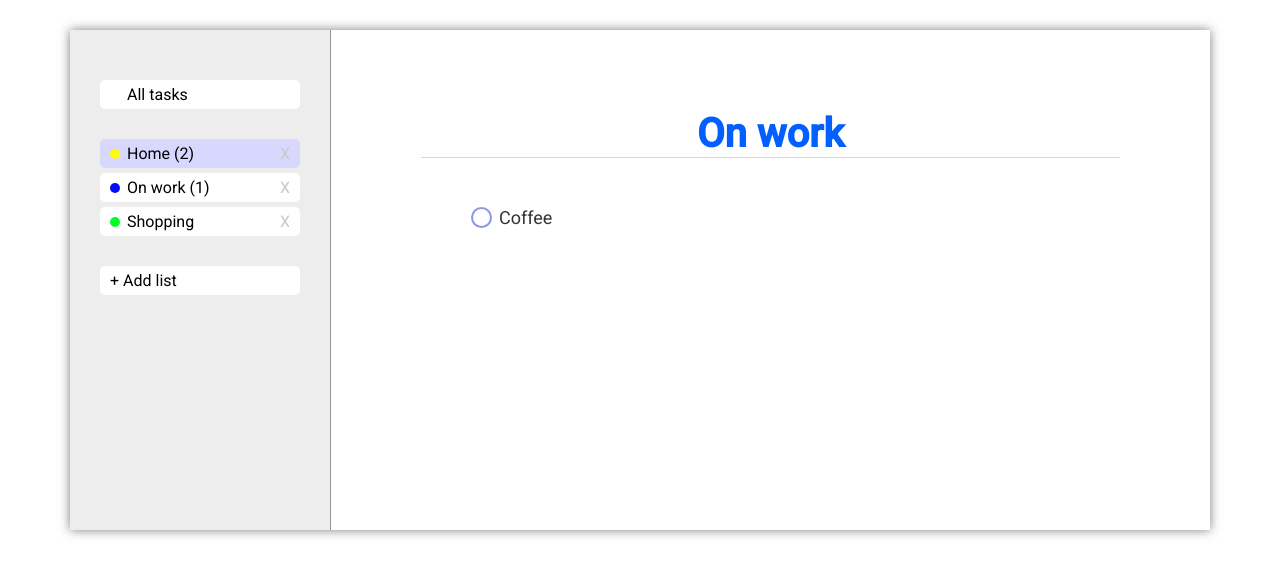
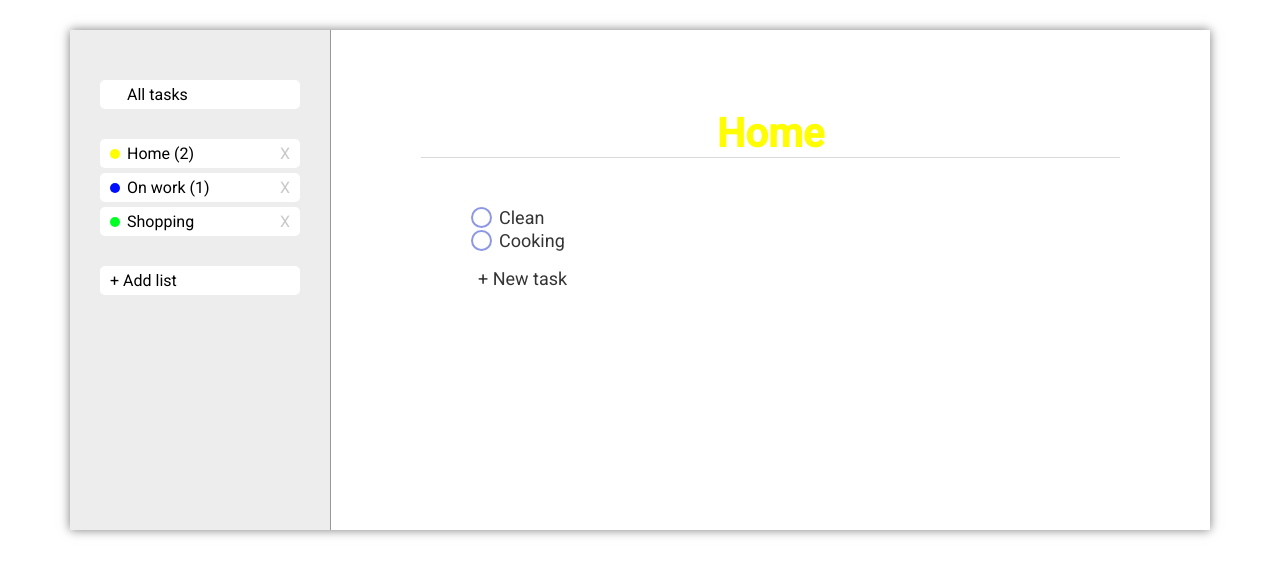
Before and after one commit to QzarD/myboard, a React (Create React App) app: page / in a window 1280 px wide. Shown: the top 576 px of the page. Built offline with nearby package versions, Linux system fonts and the light colour scheme.

Commit message:
add new task and fix bugs

```diff
--- a/src/App.js
+++ b/src/App.js
@@ -2,11 +2,14 @@ import React from 'react';
 import './App.css';
 import List from "./Components/List/List";
 import {connect} from "react-redux";
-import {addList, deleteList, renameList} from "./Redux/myboard-reducer";
+import {addList, addTask, deleteList, renameList} from "./Redux/myboard-reducer";
 import Tasks from "./Components/Tasks/Tasks";
 
-function App({lists, colors, addList, deleteList, tasks, renameList}) {
-    const [activeList, setActiveList]=React.useState('1');
+function App({lists, colors, addList, deleteList, tasks, renameList, addTask}) {
+    const [activeList, setActiveList]=React.useState('0');
+    if (!lists[activeList] && activeList>0){
+        setActiveList(activeList-1)
+    }
     return (
         <div className="App">
             <div className="innerApp">
@@ -27,8 +30,10 @@ function App({lists, colors, addList, deleteList, tasks, renameList}) {
                           ]}/>
                 </div>
                 <div className="tasks">
-                    {lists && activeList>=0 &&
-                    <Tasks renameList={renameList}
+                    {lists && lists[activeList] && activeList>=0 &&
+                    <Tasks addTask={addTask}
+                        renameList={renameList}
+                           colorName={colors.find(color=>color.id===lists[activeList].colorId).name}
                            list={lists[activeList]}
                            tasks={tasks.filter(task=> task.listId===lists[activeList].id)}/>}
                 </div>
@@ -45,4 +50,4 @@ const mapStateToProps = state => ({
     tasks: state.myboard.tasks,
 });
 
-export default connect(mapStateToProps, {addList, deleteList, renameList})(App);
+export default connect(mapStateToProps, {addList, deleteList, renameList, addTask})(App);
--- a/src/Components/List/List.jsx
+++ b/src/Components/List/List.jsx
@@ -7,7 +7,9 @@ const List=({lists, isRemovable, addListBtn, colors, addList, deleteList, tasks,
     const [selectColor, setSelectColor]=useState('1');
     const [nameNewList, setNameNewList]=useState('');
     const onClickBtn=(index)=>{
-        setActiveList(index);
+        if (isRemovable){
+            setActiveList(index);
+        }
         setWindowAddTask(!windowAddTask);
         setNameNewList('');
         setSelectColor('1')
@@ -21,7 +23,7 @@ const List=({lists, isRemovable, addListBtn, colors, addList, deleteList, tasks,
     };
     const listDeleteBtn=(id)=>{
         if (window.confirm("Delete?")){
-            deleteList(id)
+            deleteList(id);
         }
     };
 
@@ -29,9 +31,9 @@ const List=({lists, isRemovable, addListBtn, colors, addList, deleteList, tasks,
         <>
             <ul className="lists">
                 {lists.map((list, index)=>(
-                    <li onClick={()=>onClickBtn(index)}
-                        key={index} className={list.id && list.id===activeList && 'active'}>
-                        <div className="listName">
+                    <li
+                        key={index} className={index===activeList ? 'active' : ''}>
+                        <div onClick={()=>onClickBtn(index)} className="listName">
                             {list.icon ? list.icon :
                                 <i className={`color-${list.color}`}/>
                             }
--- a/src/Components/Tasks/Tasks.css
+++ b/src/Components/Tasks/Tasks.css
@@ -3,7 +3,6 @@
     text-align: center;
     margin-top: 60px;
     font-size: 40px;
-    color: #0360ff;
     border-bottom: 1px solid #d9d9d9;
 }
 .help{
@@ -22,6 +21,13 @@
     margin-top: 30px;
     color: #343434;
     font-size: 18px;
+}
+.innerTasks h2{
+    text-align: center;
+    color: #d9d9d9;
+}
+.newTaskBtn{
+    margin: 15px 0 0 7px;
 }
 .checkbox input{
     display: none;
@@ -62,3 +68,15 @@
 .taskName{
 
 }
+.colorName-red{
+    color: #ff000a;
+}
+.colorName-blue{
+    color: #000eff;
+}
+.colorName-green{
+    color: #00ff23;
+}
+.colorName-yellow{
+    color: #fffd00;
+}
--- a/src/Components/Tasks/Tasks.jsx
+++ b/src/Components/Tasks/Tasks.jsx
@@ -1,20 +1,27 @@
 import React from 'react';
 import './Tasks.css';
 
-const Tasks = ({list, tasks, renameList}) => {
-    const changeNameList=()=>{
-        const newName=window.prompt('Name of list:', list.name);
-        if (newName){
+const Tasks = ({list, tasks, renameList, colorName, addTask}) => {
+    const [showNewTaskInput, setShowNewTaskInput] = React.useState(false);
+    const [textNewTaskInput, setTextNewTaskInput] = React.useState('');
+    const changeNameList = () => {
+        const newName = window.prompt('Name of list:', list.name);
+        if (newName) {
             renameList(list.id, newName)
+        }
+    };
+    const enterNewTask=()=>{
+        if (textNewTaskInput){
+            addTask(list.id,textNewTaskInput)
         }
     };
     return (
         <>
-            <h2 onClick={changeNameList} className="nameTask">{list.name}</h2>
+            <h2 onClick={changeNameList} className={`nameTask colorName-${colorName}`}>{list.name}</h2>
             <span className="help">You can change it ;) click</span>
             <div className="innerTasks">
-                {tasks.map(task=>(
-                    <div className="task">
+                {tasks.map(task => (
+                    <div key={task.id} className="task">
                         <div className="checkbox">
                             <input type="checkbox" id={`chek-${task.id}`}/>
                             <label htmlFor={`chek-${task.id}`}>
@@ -24,6 +31,20 @@ const Tasks = ({list, tasks, renameList}) => {
                         <div className="taskName" key={task.id}>{task.text}</div>
                     </div>
                 ))}
+                {!tasks.length &&
+                <h2>
+                    ***Tasks is empty***
+                </h2>
+                }
+                <div className="newTaskBtn">
+                    {!showNewTaskInput
+                        ? <span onClick={() => {setShowNewTaskInput(true); setTextNewTaskInput('')}}>+ New task</span>
+                        : <div className="newTaskInput">
+                            <input value={textNewTaskInput} onChange={e=>setTextNewTaskInput(e.target.value)} onBlur={()=>setShowNewTaskInput(false)} autoFocus={true} type="text" placeholder="Enter text a new task"/>
+                            <button onMouseDown={enterNewTask}>Enter</button>
+                        </div>
+                    }
+                </div>
             </div>
         </>
     )
--- a/src/Redux/myboard-reducer.js
+++ b/src/Redux/myboard-reducer.js
@@ -1,8 +1,10 @@
 const ADD_LIST='myboard/ADD_LIST';
 const DELETE_LIST='myboard/DELETE_LIST';
 const RENAME_LIST='myboard/RENAME_LIST';
+const ADD_TASK='myboard/ADD_TASK';
 
 let listId=3;
+let taskId=3;
 
 let initialState = {
     lists:[
@@ -38,6 +40,10 @@ export const myboardReducer = (state = initialState, action) => {
                 }
                 return list;
                 })};
+        case ADD_TASK:
+            taskId+=1;
+            return {...state, tasks:
+            [...state.tasks, {id:taskId, listId:action.listId, text: action.text, complete:false}]};
         default:
             return state
     }
@@ -46,3 +52,4 @@ export const myboardReducer = (state = initialState, action) => {
 export const addList=(name, colorId)=>({type:ADD_LIST, name, colorId});
 export const deleteList=(listId)=>({type:DELETE_LIST, listId});
 export const renameList=(listId, newName)=>({type:RENAME_LIST, listId, newName});
+export const addTask=(listId, text)=>({type:ADD_TASK, listId, text});
```
